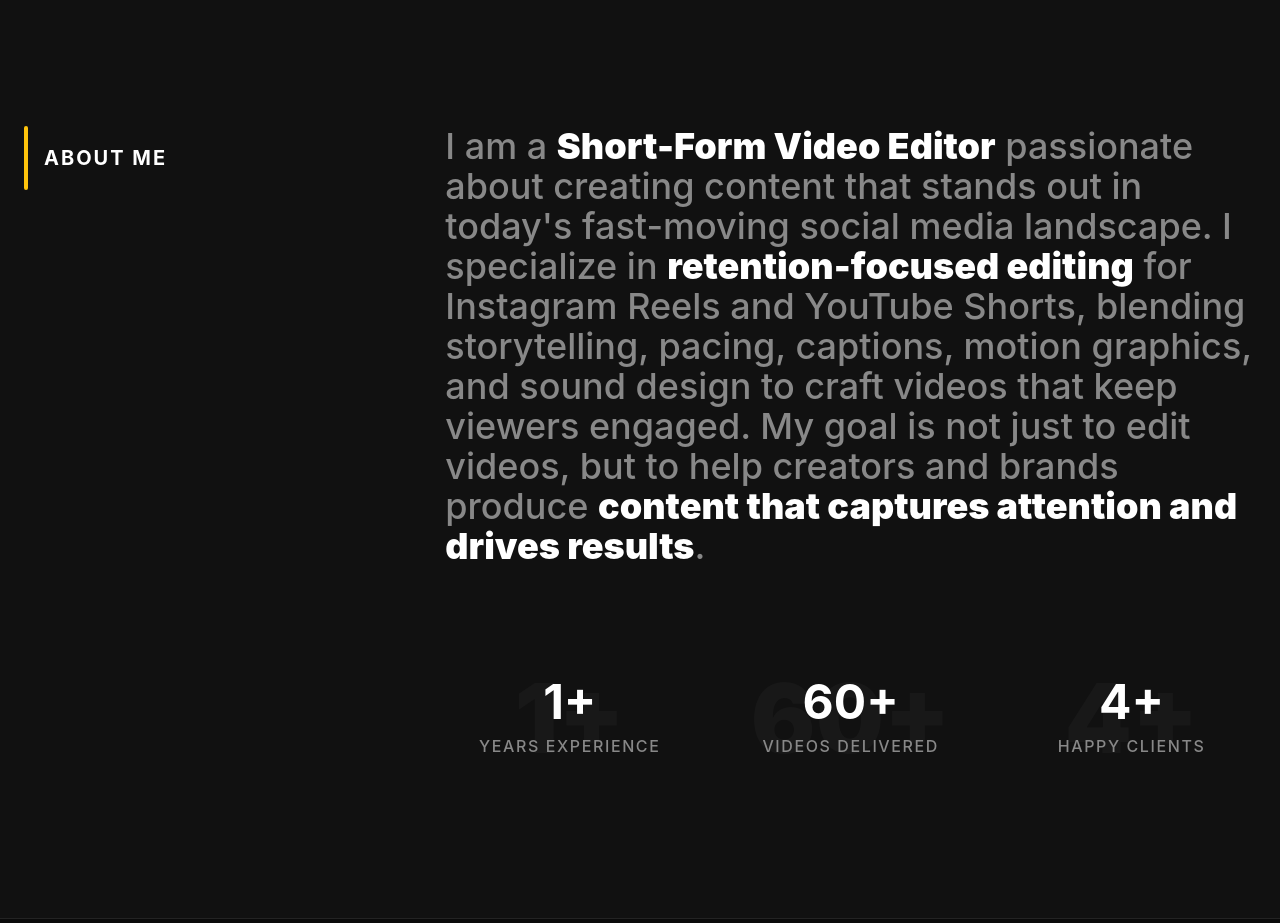
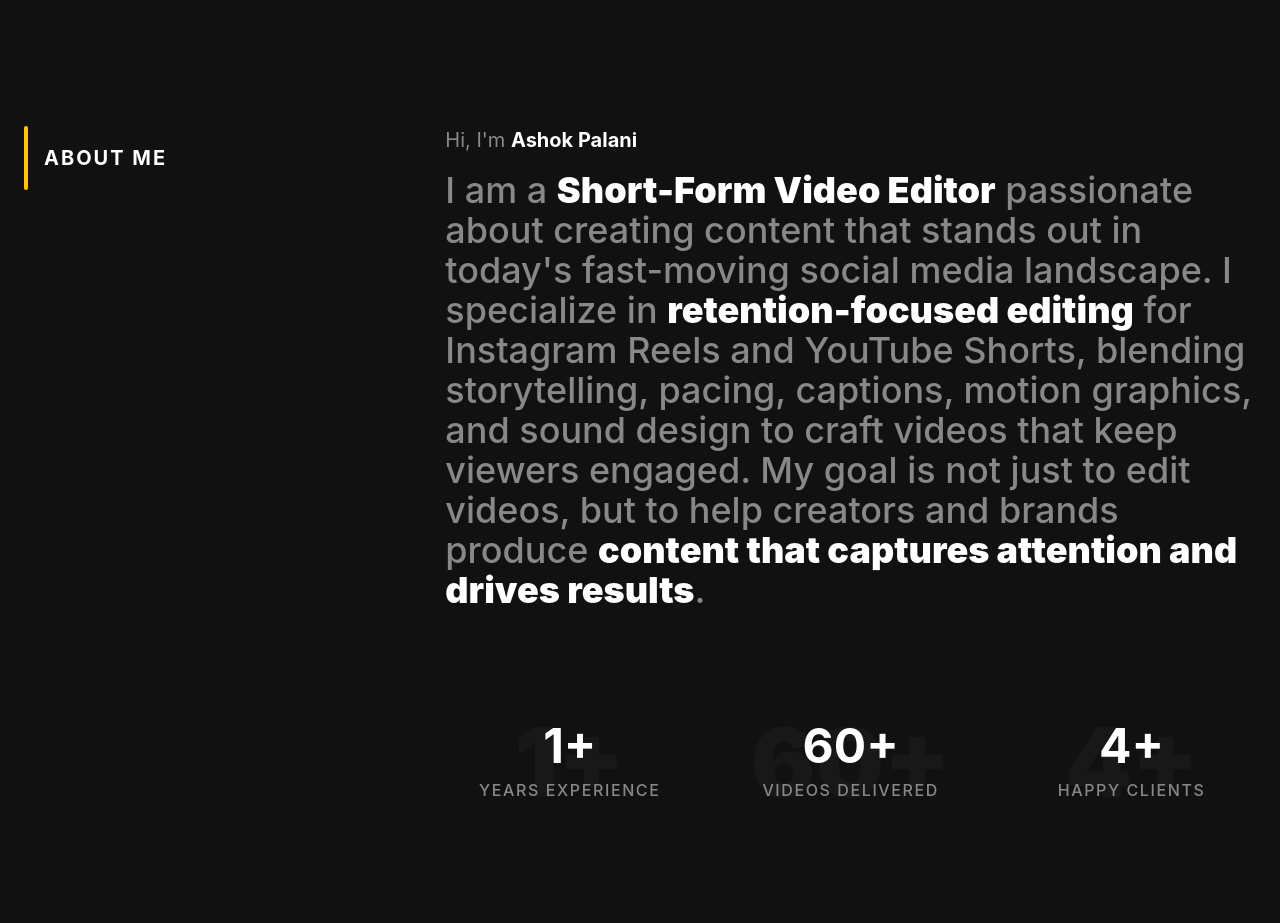
Before and after one commit to AshokBin/Ashverse, a React (Vite) app: page / in a window 1280 px wide. Shown: the part 900-1823 px from the top of the page. Built offline with nearby package versions, Linux system fonts and the light colour scheme.

Commit message:
Refactor About section to include a header

```diff
--- a/src/components/sections/About.jsx
+++ b/src/components/sections/About.jsx
@@ -18,11 +18,20 @@ export default function About() {
 
         {/* Right Column - Bio & Stats */}
         <div className="lg:col-span-8 flex flex-col gap-20">
-          <motion.p
+          <motion.div
   initial={{ opacity: 0, y: 20 }}
   whileInView={{ opacity: 1, y: 0 }}
   viewport={{ once: true }}
   transition={{ duration: 0.6 }}
+>
+  <h3 className="text-lg md:text-xl text-brand-gray mb-4">
+    Hi, I'm{" "}
+    <span className="text-white font-bold">
+      Ashok Palani
+    </span>
+  </h3>
+
+  <motion.p
     className="text-2xl md:text-4xl leading-relaxed text-brand-gray font-medium"
   >
     I am a{" "}
@@ -35,14 +44,15 @@ export default function About() {
       retention-focused editing
     </strong>{" "}
     for Instagram Reels and YouTube Shorts, blending storytelling, pacing,
-  captions, motion graphics, and sound design to craft videos that keep viewers
-  engaged. My goal is not just to edit videos, but to help creators and brands
-  produce{" "}
+    captions, motion graphics, and sound design to craft videos that keep
+    viewers engaged. My goal is not just to edit videos, but to help creators
+    and brands produce{" "}
     <strong className="text-white font-black">
       content that captures attention and drives results
     </strong>
     .
   </motion.p>
+</motion.div>
 
           <div className="grid grid-cols-1 md:grid-cols-3 gap-8">
             {profile.stats.map((stat, i) => (
```
Lines whose indentation alone changed are shown as unchanged.
